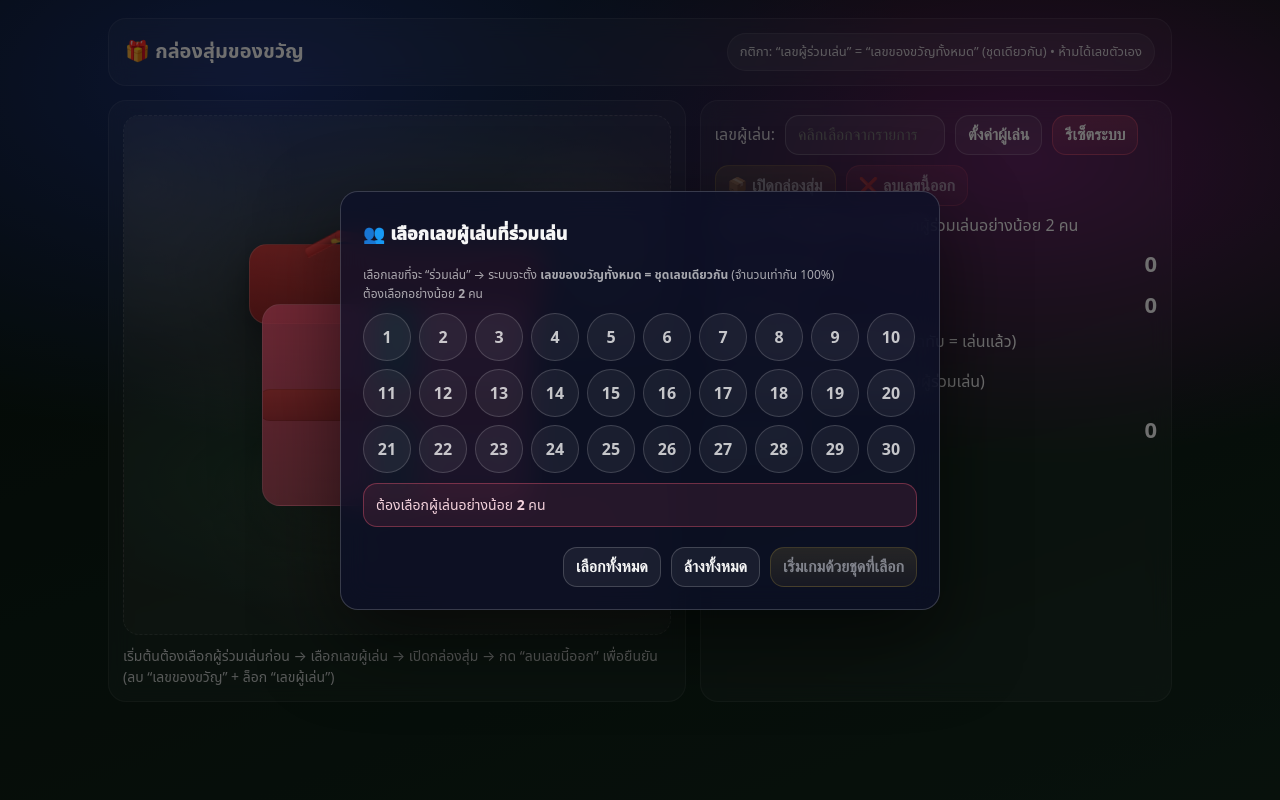
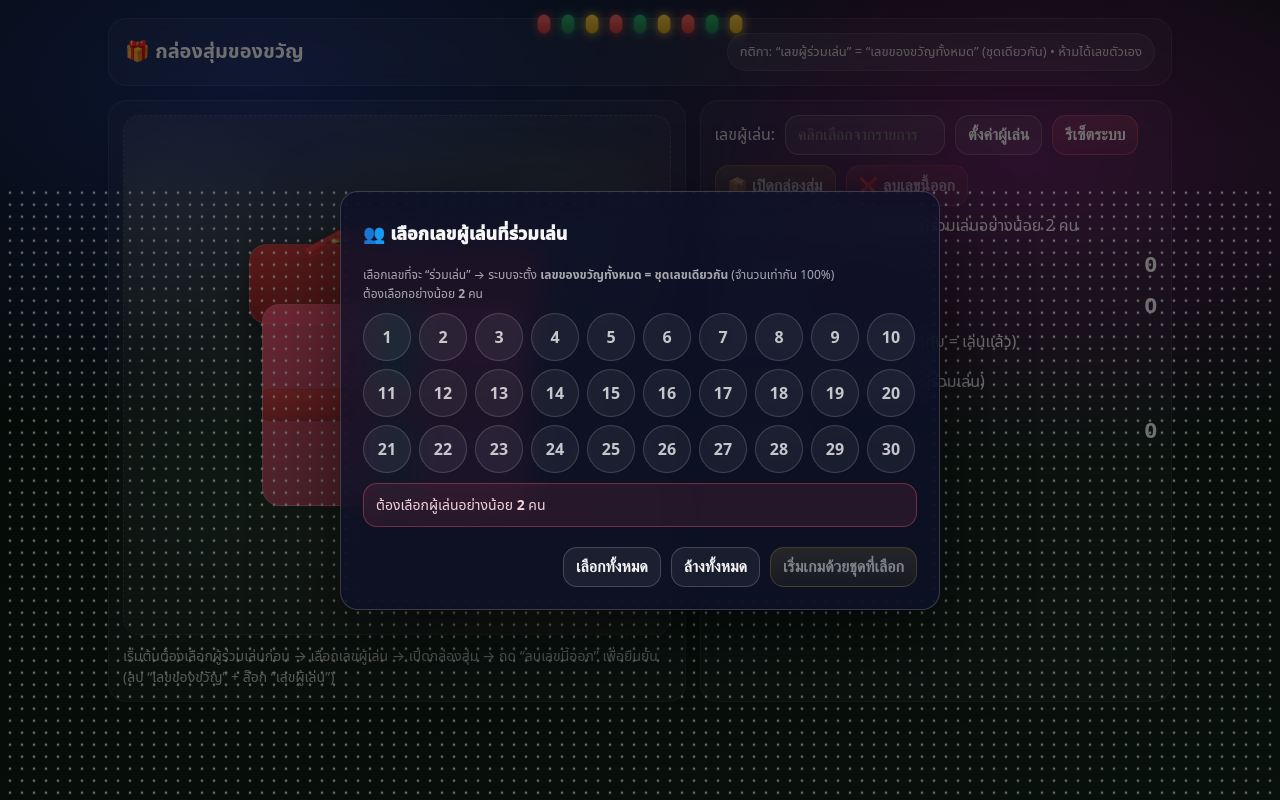
Before and after one commit to maridb204/SecretSanta, a plain HTML site: page index.html in a window 1280 px wide. Drawn offline with Linux system fonts and the light colour scheme.

Commit message:
Christmas visuals: add lights, snow overlay, confetti palette

```diff
--- a/index.html
+++ b/index.html
@@ -106,6 +106,15 @@
     }
     @keyframes fall{ from{ transform: translateY(-30%) } to{ transform: translateY(130%) } }
     @keyframes float{ 0%,100%{transform:translateY(0)} 50%{transform:translateY(-10px)} }
+
+    /* String lights across top */
+    .lights{ position:fixed; left:0; right:0; top:6px; height:36px; pointer-events:none; z-index:900; display:flex; justify-content:center; align-items:center }
+    .light-string{ width:90%; max-width:1100px; display:flex; gap:12px; justify-content:center; align-items:center }
+    .bulb{ width:12px; height:18px; border-radius:6px; box-shadow: 0 6px 18px rgba(0,0,0,.35); transform-origin:center; animation: twinkle 2.2s infinite; }
+    .bulb.red{ background: linear-gradient(180deg,#ff6b6b,#c83b3b); box-shadow: 0 0 10px rgba(216,78,78,.9); }
+    .bulb.green{ background: linear-gradient(180deg,#33b56b,#1f7a4f); box-shadow: 0 0 10px rgba(43,182,115,.9); }
+    .bulb.gold{ background: linear-gradient(180deg,#ffd54a,#d4a11a); box-shadow: 0 0 10px rgba(255,213,74,.9); }
+    @keyframes twinkle{ 0%{transform:scale(.9); opacity:.7} 50%{transform:scale(1.08); opacity:1} 100%{transform:scale(.9); opacity:.7} }
 
     .boxWrap{
       position:relative;
@@ -368,6 +377,21 @@
 </head>
 
 <body>
+  <div class="snow" aria-hidden="true"></div>
+  <div class="lights" aria-hidden="true">
+    <div class="light-string">
+      <!-- bulbs will be styled purely via CSS classes -->
+      <div class="bulb red"></div>
+      <div class="bulb green"></div>
+      <div class="bulb gold"></div>
+      <div class="bulb red"></div>
+      <div class="bulb green"></div>
+      <div class="bulb gold"></div>
+      <div class="bulb red"></div>
+      <div class="bulb green"></div>
+      <div class="bulb gold"></div>
+    </div>
+  </div>
   <div class="wrap">
     <div class="top">
       <div class="title">🎁 กล่องสุ่มของขวัญ</div>
@@ -667,6 +691,7 @@
   function spawnConfetti(){
     const w = conf.width, h = conf.height;
     const count = 120;
+    const palette = [0, 30, 140]; // red, gold, green
     confettiPieces = Array.from({length:count}, () => {
       const x = Math.random() * w;
       const y = -Math.random() * h * 0.2;
@@ -675,7 +700,7 @@
       const drift = (-1 + Math.random()*2) * devicePixelRatio;
       const rot = Math.random() * Math.PI*2;
       const rotSp = (-0.15 + Math.random()*0.3);
-      const hue = Math.floor(Math.random()*360);
+      const hue = palette[Math.floor(Math.random()*palette.length)] + Math.floor(Math.random()*8 - 4);
       return {x,y,size,speed,drift,rot,rotSp,hue};
     });
   }
```
